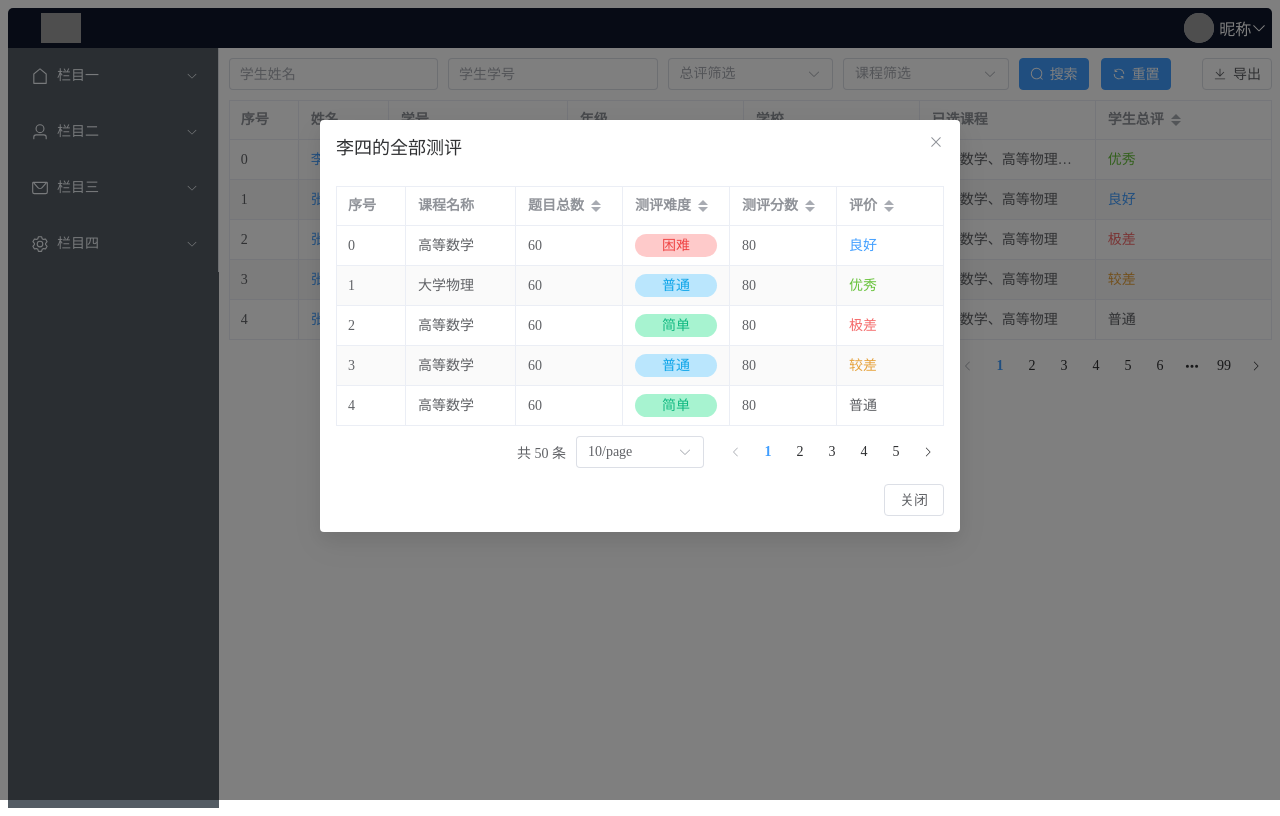
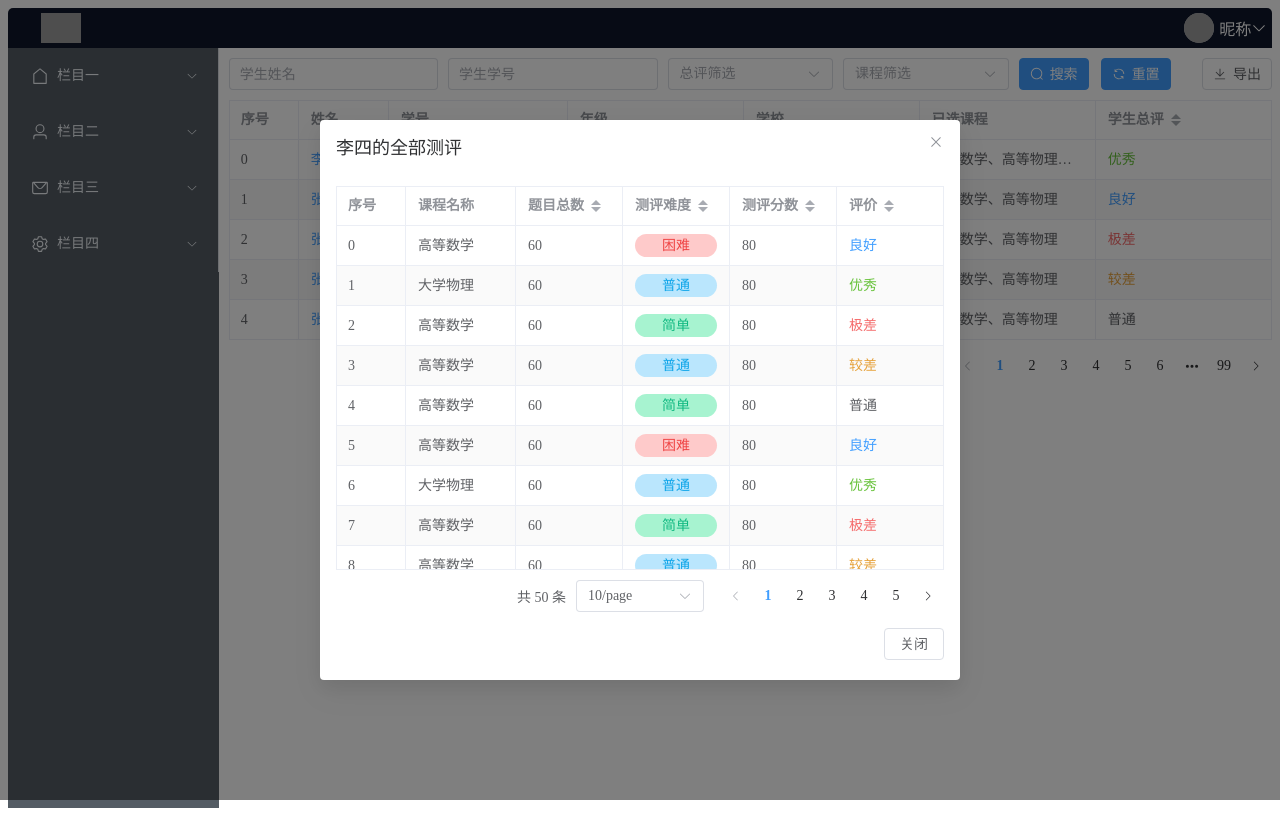
Before and after one commit to L-Nuisance/mySystem, a Vue app: page /teacher/studentList in a window 1280 px wide. Both pictures are taken after a click on the link "李四". Built offline with nearby package versions, Linux system fonts and the light colour scheme; grey boxes are pictures that could not be loaded.

Commit message:
穿透数据窗口大小调整

```diff
--- a/src/page/teacher/components/StudentAllTest.vue
+++ b/src/page/teacher/components/StudentAllTest.vue
@@ -6,10 +6,12 @@
       @open="getTableData"
       @closed="closeAllTest"
       width="50vw"
+      style="height: 70vh"
     >
       <Table
+        height="48vh"
         :columns="columns"
-        :data="tableData"
+        :data="[...tableData, ...tableData, ...tableData]"
         :loading="tableLoading"
         :total="total"
         :onPageChang="pageChang"
```
